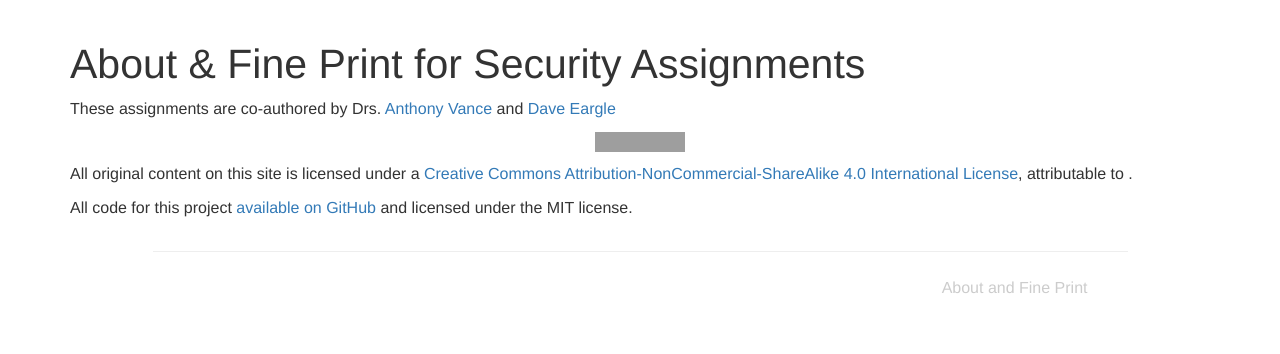
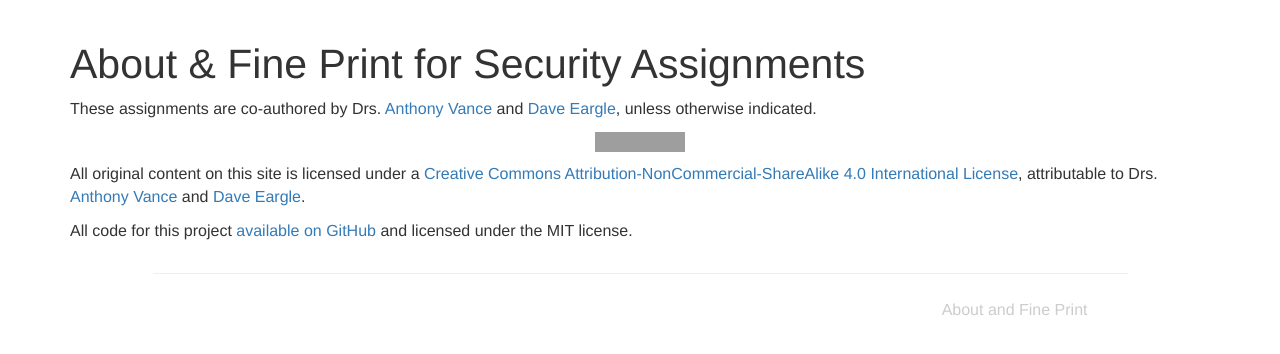
Before and after one commit to security-assignments/security-assignments.github.io, a Jekyll site: the page built from about.md, in a window 1280 px wide. Shown: the top 354 px of the page. Built offline with Jekyll 4.4.1, drawn with Linux system fonts in a browser that asks for light colours; grey boxes are pictures that could not be loaded.

Commit message:
include author attribution in about page

```diff
--- /dev/null
+++ b/_includes/attribution-authors-tony-dave.html
@@ -0,0 +1 @@
+Drs. <a href='https://anthonyvance.com/'>Anthony Vance</a> and <a href='https://daveeargle.com'>Dave Eargle</a>
--- a/_includes/attribution.html
+++ b/_includes/attribution.html
@@ -1 +1 @@
-<p><em>By Drs. <a href='https://anthonyvance.com/'>Anthony Vance</a> and <a href='https://daveeargle.com'>Dave Eargle</a></em></p>
+<p><em>By {% include attribution-authors-tony-dave.html %}</em></p>
--- a/about.md
+++ b/about.md
@@ -5,10 +5,11 @@ layout: page
 robots: noindex
 ---
 
-These assignments are co-authored by Drs. [Anthony Vance](https://anthonyvance.com/) and [Dave Eargle](https://daveeargle.com)
+These assignments are co-authored by Drs. [Anthony Vance](https://anthonyvance.com/) and [Dave Eargle](https://daveeargle.com), unless otherwise indicated.
 
 <a rel="license" href="http://creativecommons.org/licenses/by-nc-sa/4.0/"><img class='aligncenter' alt="Creative Commons License" style="border-width:0" src="https://i.creativecommons.org/l/by-nc-sa/4.0/88x31.png" /></a>
 
-All original content on this site is licensed under a <a rel="license" href="http://creativecommons.org/licenses/by-nc-sa/4.0/">Creative Commons Attribution-NonCommercial-ShareAlike 4.0 International License</a>, attributable to <a rel="cc:attributionURL" href="{{ site.url }}">{{ site.name }}</a>.
+All original content on this site is licensed under a <a rel="license" href="http://creativecommons.org/licenses/by-nc-sa/4.0/">Creative Commons Attribution-NonCommercial-ShareAlike 4.0 International License</a>,
+attributable to {% include attribution-authors-tony-dave.html %}.
 
 All code for this project [available on GitHub](http://github.com/{{ site.repository }}) and licensed under the MIT license.
```
